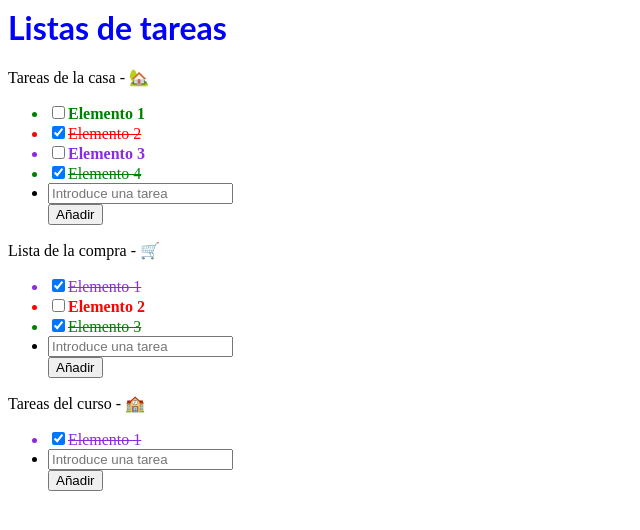
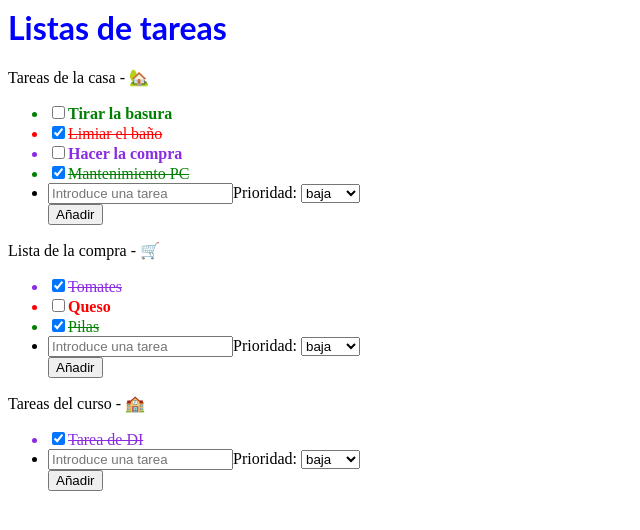
Before and after one commit to curso2022-03/React-primeros-pasos, a React (Create React App) app: page / in a window 1280 px wide. Shown: the top 530 px of the page, without its empty margins (0-640 px from the left). Built offline with nearby package versions, Linux system fonts and the light colour scheme.

Commit message:
2 files modified

```diff
--- a/src/App.jsx
+++ b/src/App.jsx
@@ -4,19 +4,19 @@ import { Lista } from './components/Lista';
 export function App() {
   //Lista de elementos
   let listaElementos1 = [
-    { done: false, texto: 'Elemento 1', prioridad: 'baja' },
-    { done: true, texto: 'Elemento 2', prioridad: 'alta' },
-    { done: false, texto: 'Elemento 3', prioridad: 'media' },
+    { done: false, texto: 'Tirar la basura', prioridad: 'baja' },
+    { done: true, texto: 'Limiar el baño', prioridad: 'alta' },
+    { done: false, texto: 'Hacer la compra', prioridad: 'media' },
   ];
   //Añadimos un elemento al final de la lista
-  listaElementos1.push({ done: true, texto: 'Elemento 4' });
+  listaElementos1.push({ done: true, texto: 'Mantenimiento PC' });
   let listaElementos2 = [
-    { done: true, texto: 'Elemento 1', prioridad: 'media' },
-    { done: false, texto: 'Elemento 2', prioridad: 'alta' },
-    { done: true, texto: 'Elemento 3' },
+    { done: true, texto: 'Tomates', prioridad: 'media' },
+    { done: false, texto: 'Queso', prioridad: 'alta' },
+    { done: true, texto: 'Pilas' },
   ];
   let listaElementos3 = [
-    { done: true, texto: 'Elemento 1', prioridad: 'media' },
+    { done: true, texto: 'Tarea de DI', prioridad: 'media' },
   ];
   return (
     <div>
--- a/src/components/Lista.jsx
+++ b/src/components/Lista.jsx
@@ -17,9 +17,13 @@ export function Lista(props) {
 
   const [listaComponentes, setListaComponentes] = useState([listaInicial]);
   const valorTextInput = useRef();
+  const valorSelect = useRef();
   const funcion = function addElement() {
     const newLista = listaComponentes.concat(
-      <ComponenteLista texto={valorTextInput.current.value} />
+      <ComponenteLista
+        texto={valorTextInput.current.value}
+        prioridad={valorSelect.current.value}
+      />
     );
     setListaComponentes(newLista);
   };
@@ -34,6 +38,12 @@ export function Lista(props) {
             type="text"
             placeholder="Introduce una tarea"
           />
+          <label>Prioridad: </label>
+          <select ref={valorSelect}>
+            <option>baja</option>
+            <option>media</option>
+            <option>alta</option>
+          </select>
           <br />
           <button onClick={funcion}>Añadir</button>
         </li>
```
